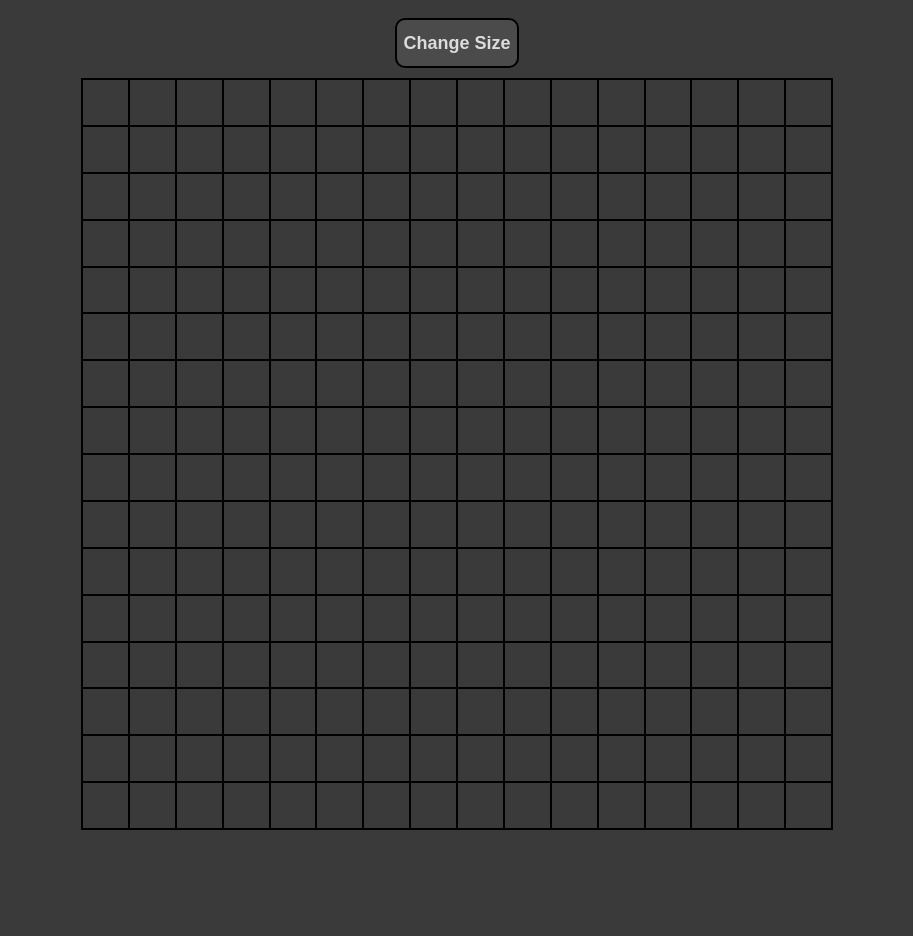
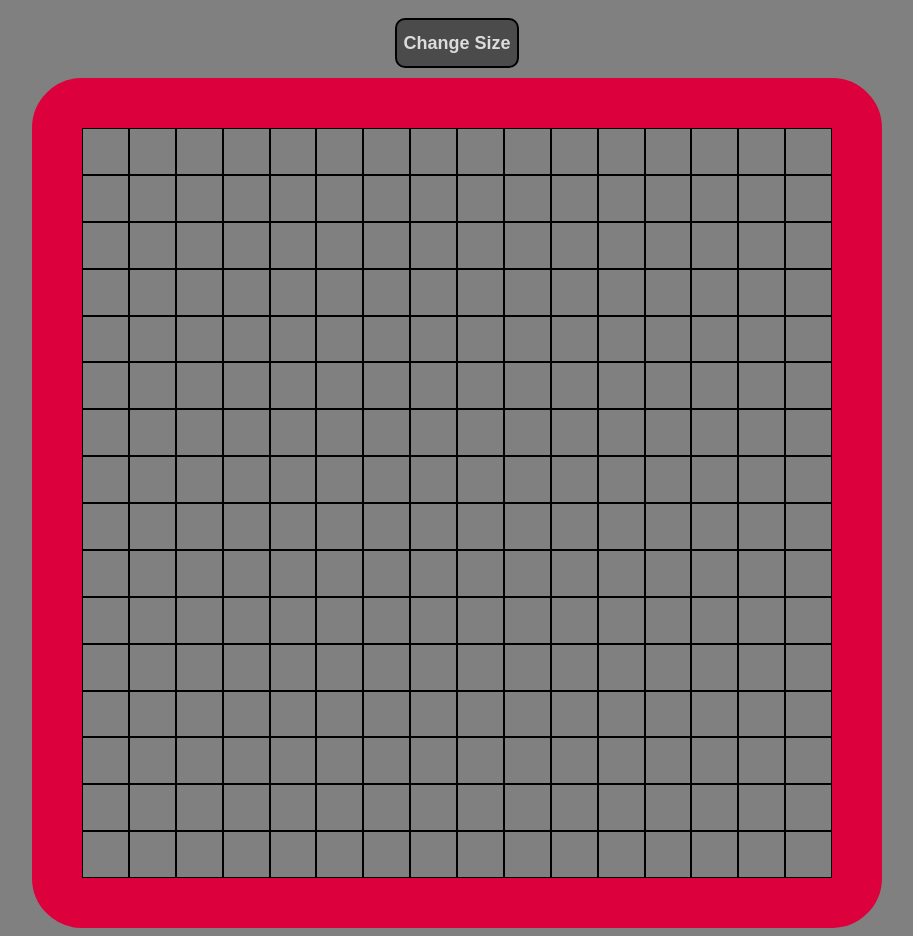
Before and after one commit to Haris-199/etch-a-sketch, a plain HTML site: page index.html in a window 1280 px wide. Shown: the whole page, without its empty margins (183-1096 px from the left). Before the commit the page ends 838 px from the top, so only its background shows below. Drawn offline with Linux system fonts and the light colour scheme.

Commit message:
Add css to border and change background colour

```diff
--- a/style.css
+++ b/style.css
@@ -7,7 +7,7 @@ body {
     flex-direction: column;
     align-items: center;
 
-    background-color: rgb(58, 58, 58);
+    background-color: grey;
 }
 
 button {
@@ -28,7 +28,7 @@ button {
 }
 button:hover {
     background-color: rgb(50, 50, 50);
-    color: rgb(250, 250, 250);
+    color: white;
 }
 
 #grid {
@@ -37,7 +37,8 @@ button:hover {
     max-width: var(--grid-size);
     max-height: var(--grid-size);
 
-    border: solid 1px black;
+    border: solid 50px rgb(220, 0, 60);
+    border-radius: 50px;
     display: flex;
     flex-direction: column;
 }
```
